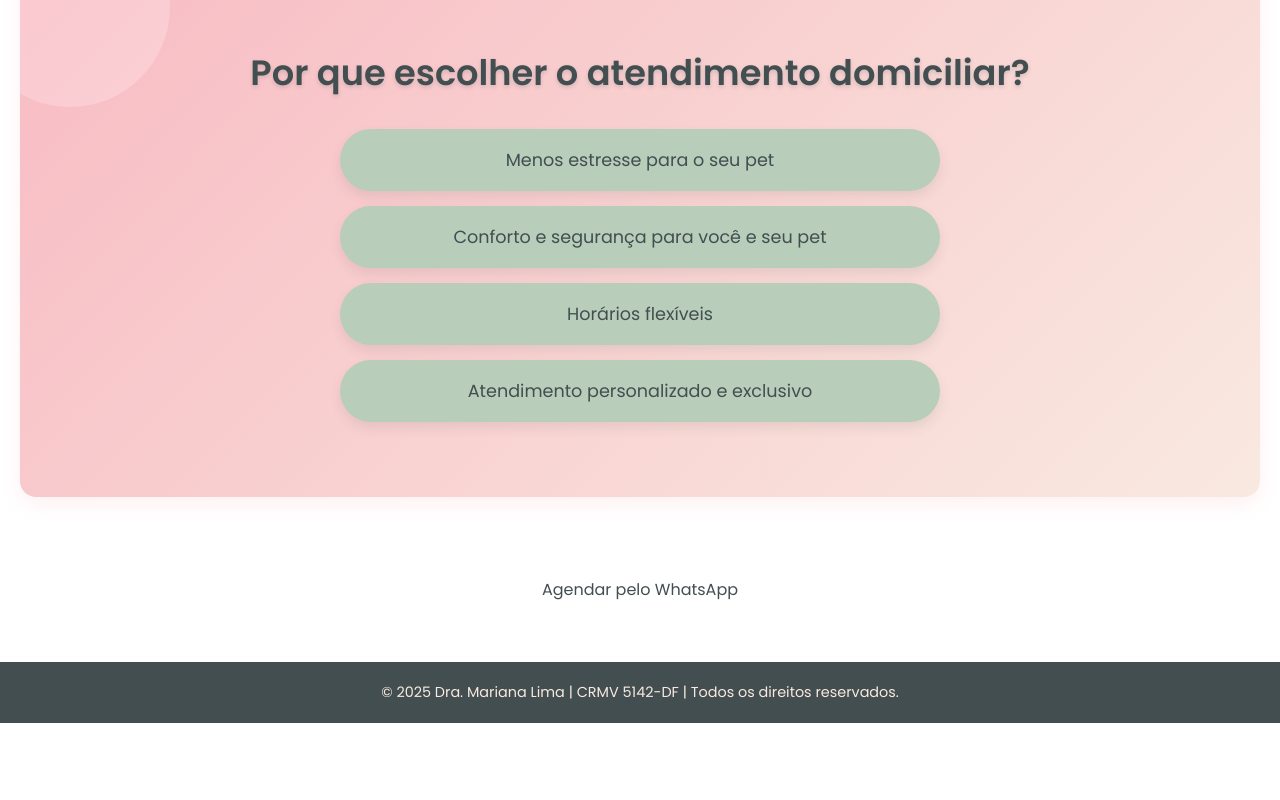
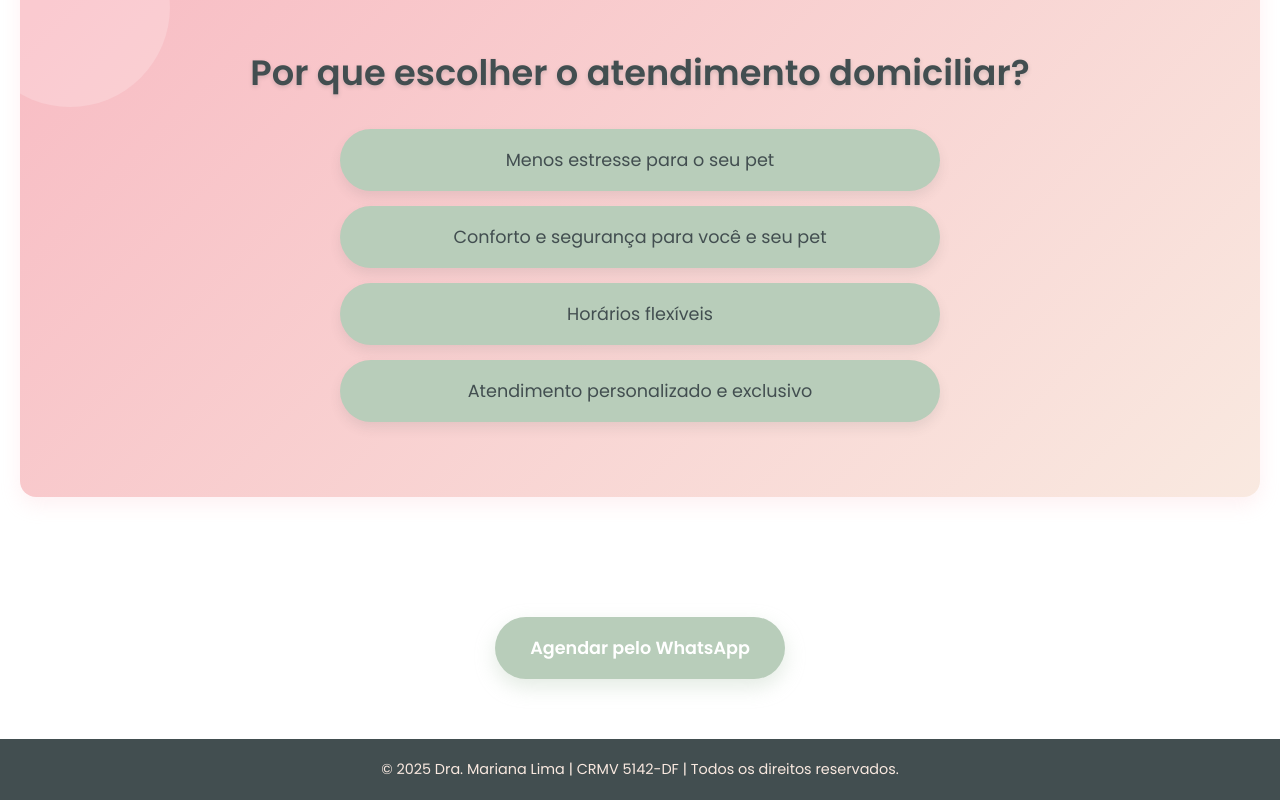
Before and after one commit to alessandrooCosta/Dr.MarianaLima, a React (Vite) app: page /servicos in a window 1280 px wide. Shown: the part 1110-1910 px from the top of the page. Before the commit the page ends 1833 px from the top, so only its background shows below. Built offline with nearby package versions, Linux system fonts and the light colour scheme.

Commit message:
performance

```diff
--- a/src/Componentes/PaginaServicos/PaginaServicos.tsx
+++ b/src/Componentes/PaginaServicos/PaginaServicos.tsx
@@ -111,33 +111,27 @@ function PaginaServicos() {
                     <li>Atendimento personalizado e exclusivo</li>
                 </ul>
             </div>
-
             <a
-                className="btn-whatsapp"
+                className="botao-whats"
                 aria-label="Agendar consulta via WhatsApp"
-                href="https://wa.me/message/UJ4EABH6GT2EG1"
+                href="https://wa.me/5561XXXXXXXX?text=Ol%C3%A1%20Dra.%20Mariana%2C%20gostaria%20de%20agendar%20uma%20consulta."
                 onClick={(e) => {
                     e.preventDefault();
+                    const phone = "5561991492264";
+                    const text = "Olá Dra. Mariana, gostaria de agendar uma consulta.";
+                    const encoded = encodeURIComponent(text);
 
-                    // tenta abrir o app nativo
-                    window.location.href = "whatsapp://send?text=Olá%20Dra.%20Mariana";
+                    // tenta abrir o app (destinatário definido)
+                    window.location.href = `whatsapp://send?phone=${phone}&text=${encoded}`;
 
-                    // fallback pra versão web se o app não abrir
+                    // fallback: wa.me (abre web/app)
                     setTimeout(() => {
-                        window.location.href = "https://wa.me/message/UJ4EABH6GT2EG1";
-                    }, 1000);
+                        window.location.href = `https://wa.me/${phone}?text=${encoded}`;
+                    }, 900);
                 }}
             >
                 Agendar pelo WhatsApp
             </a>
-
-
-
-
-
-
-
-
         </section>
     );
 }
```
